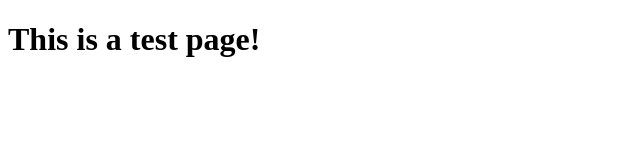
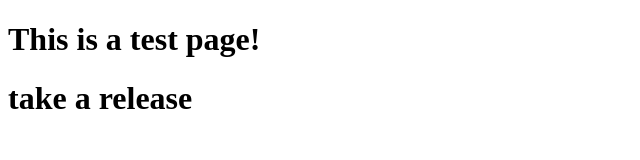
Before and after one commit to aleckkao/prac011701, a plain HTML site: page index.html in a window 1280 px wide. Shown: the whole page, without its empty margins (0-640 px from the left). Drawn offline with Linux system fonts and the light colour scheme.

Commit message:
take a release

```diff
--- a/index.html
+++ b/index.html
@@ -8,6 +8,7 @@
 
 <body>
     <h1>This is a test page!</h1>
+    <h1>take a release</h1>
 </body>
 
 </html>
```
